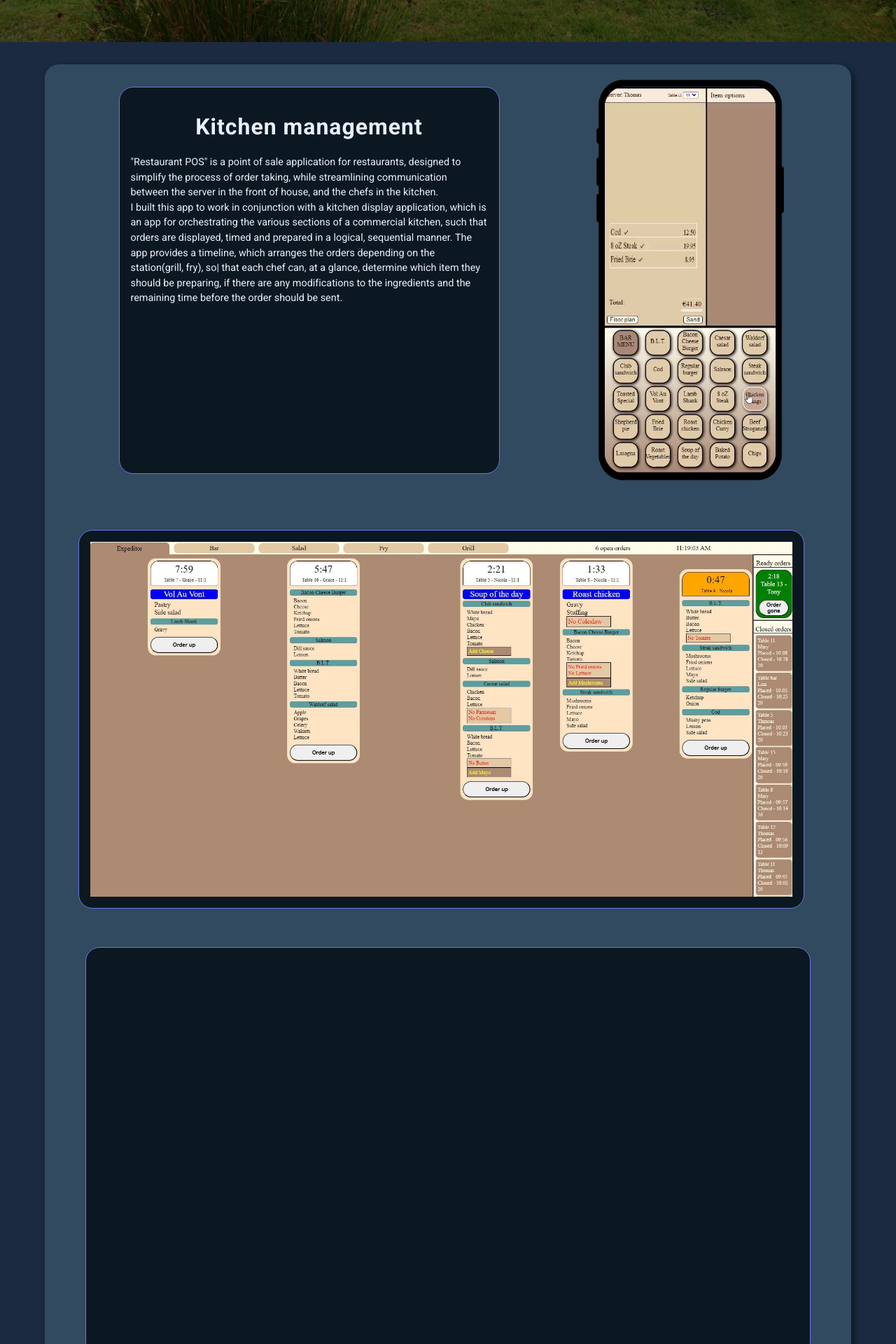
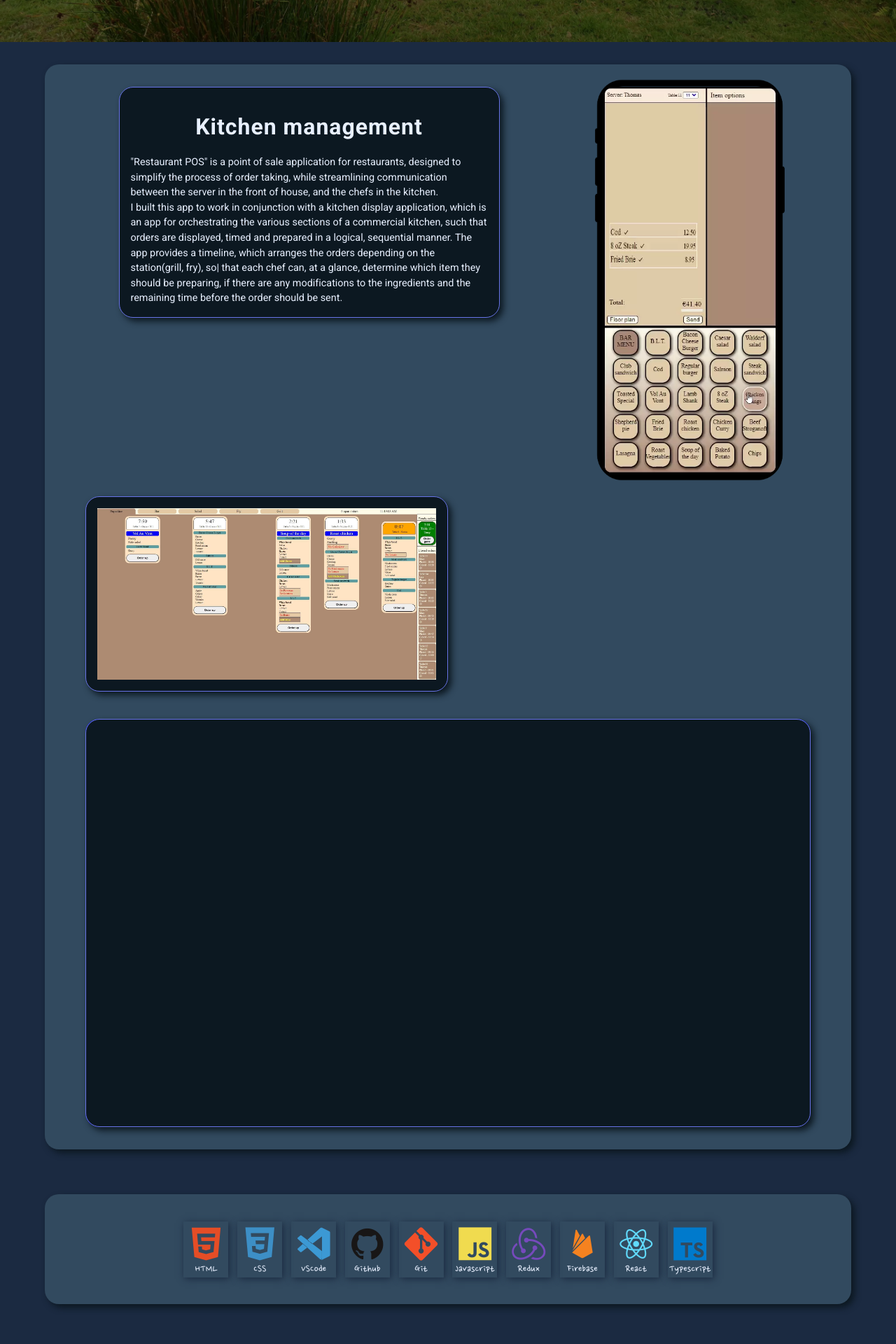
Before and after one commit to John-Paul-Larkin/portfolioVer2, a React (Vite) app: page / in a window 1280 px wide. Shown: the part 740-2660 px from the top of the page at 70% size. Built offline with nearby package versions, Linux system fonts and the light colour scheme.

Commit message:
youtube component

```diff
--- a/src/Components/Projects/Projects.css
+++ b/src/Components/Projects/Projects.css
@@ -24,35 +24,22 @@
   font-size: 0.9rem;
   display: inline-block;
   background-color: var(--clr-one);
-  /* max-width: 500px; */
-  /* min-width: 300px; */
-  /* width: 90%; */
-  /* height: fit-content; */
-  /* position: relative;
-  top: 3rem;
-  left: 3rem; */
   border-radius: 20px;
-  /* margin: 1rem; */
   z-index: 2;
   opacity: 0.85;
   border: 1px solid var(--clr-four);
-
 }
 
-.pos-move {
+.pos-wrapper {
   display: inline-block;
-  /* height: 100%; */
-  /* height: 40%; */
   width: 250px;
-  /* margin: 1rem; */
-  /* display:none; */
   position: absolute;
   top: 20%;
   z-index: 1;
   filter: brightness(40%);
 }
 
-.pos-move img {
+.pos-wrapper img {
   border-radius: 14px;
 }
 
@@ -61,99 +48,60 @@
   display: none;
 }
 
-.player-wrapper {
-  position: relative;
-  padding-top: 56.25%; /* Player ratio: 100 / (1280 / 720) */
-}
-
-.react-player {
-  position: absolute;
-  top: 0;
-  left: 5%;
-  padding: 1rem;
-  border: 1px solid var(--clr-four);
-  background-color: var(--clr-one);
-  border-radius: 20px;
-  z-index: 1;
-  opacity: 0.95;
-}
 
 @media (min-width: 650px) {
   .projects h3 {
   }
 
   .project1 {
-    display: flex;
-    flex-wrap: wrap;
-    /* width: 100%; */
-    /* align-items: center; */
-    /* justify-content: space-around; */
-    /* padding: 1rem; */
-    /* position: relative; */
   }
 
   .project1 .description {
     padding: 1rem;
-    /*
-    font-size: 0.9rem;
-    display: inline-block;
-    background-color: var(--clr-one); */
     max-width: 50%;
-    /* min-width: 300px; */
-    /* width: 90%; */
-    /* height: fit-content; */
-    /* position: relative;
-  top: 3rem;
-  left: 3rem; */
-    /* border-radius: 20px; */
-    /* margin: 1rem; */
-    /* z-index: 2; */
     opacity: 1;
+    height: fit-content;
+    box-shadow: 5px 5px 10px var(--clr-one);
   }
 
-  .pos-move {
-    /* display: inline-block; */
+  .pos-wrapper {
     position: relative;
     filter: none;
-    /* height: 100%; */
-    /* height: 40%; */
-    /* width: 250px; */
-    /* margin: 1rem; */
-    /* display:none; */
-    /* top: 20%; */
     /* z-index: 1; */
-    /* height: 700px; */
+  }
+
+  .pos-image {
+    position: relative;
+    /* border-radius: 20px; */
     cursor: pointer;
+    z-index: 1;
   }
 
   .phone-outline {
     position: absolute;
     top: -28px;
-    left: -160px;
+    left: -164px;
     display: block;
-    width: 570px;
+    width: 577px;
     height: 608px;
     max-width: none;
+  }
 
+  .kitchen-display-wrapper {
+    width: 90%;
+    margin: 0 auto;
   }
+
   .kitchen-display {
     display: inline-block;
-    width: 90%;
-    margin: 3rem;
     background-color: var(--clr-one);
     border-radius: 20px;
     padding: 1rem;
     border: 1px solid var(--clr-four);
     cursor: pointer;
-  }
-
-  .kitchen-display {
-
+    width: 50%;
+    box-shadow: 5px 5px 10px var(--clr-one);
   }
 
 
-
-  .react-player {
-    opacity: 1;
-  }
 }
--- a/src/Components/Projects/Projects.tsx
+++ b/src/Components/Projects/Projects.tsx
@@ -1,9 +1,9 @@
 import { motion } from "framer-motion";
-import ReactPlayer from "react-player/youtube";
 import kitchenDisplay from "../../Assets/Images/KitchenDisplay.jpg";
 import PhoneBorder from "../../Assets/Images/PhoneBorder.png";
 import posMove from "../../Assets/Images/PosMove.webp";
 import "./Projects.css";
+import YouTube from "./YouTube";
 
 export default function Projects() {
   const initial = {
@@ -47,27 +47,20 @@ export default function Projects() {
               preparing, if there are any modifications to the ingredients and the remaining time before the order should be sent.
             </motion.p>
           </div>
-          <motion.div initial={initialLeft} whileInView={animate} className="pos-move">
+          <motion.div initial={initialLeft} whileInView={animate} className="pos-wrapper">
             <img src={PhoneBorder} className="phone-outline" alt="phone border outline" />
-            <img src={posMove} alt="animated image of the point of sale app in action" />
+            <img className="pos-image" src={posMove} alt="animated image of the point of sale app in action" />
           </motion.div>
         </div>
-        <motion.div initial={initialLeft} whileInView={animate} className="kitchen-display">
-          <img src={kitchenDisplay} alt="" />
-        </motion.div>
+        <div className="kitchen-display-wrapper">
+          <motion.div initial={initialLeft} whileInView={animate} className="kitchen-display">
+            <img src={kitchenDisplay} alt="" />
+          </motion.div>
+        </div>
 
-        <div className="player-wrapper">
-          <ReactPlayer
-            className="react-player"
-            width="90%"
-            height="90%"
-            url="https://www.youtube.com/watch?v=D0f20o1ADF0"
-            // light={true}
-            volume={1}
-            controls={true}
-            muted={true}
-          />
-        </div>
+        <YouTube/>
+
+
       </div>
     </section>
   );
--- /dev/null
+++ b/src/Components/Projects/YouTube.css
@@ -0,0 +1,31 @@
+.player-outer-wrapper {
+  width: 90%;
+  margin: 0 auto;
+  padding: 2rem 0;
+}
+
+.player-wrapper {
+  position: relative;
+  padding-top: 56.25%; /* Player ratio: 100 / (1280 / 720) */
+  background-color: blue;
+  border-radius: 20px;
+}
+
+.react-player {
+  position: absolute;
+  top: 0;
+  left: 0;
+  padding: 1rem;
+  border: 1px solid var(--clr-four);
+  background-color: var(--clr-one);
+  border-radius: 20px;
+  z-index: 1;
+  opacity: 0.95;
+  box-shadow: 5px 5px 10px var(--clr-one);
+}
+
+@media (min-width: 650px) {
+    .react-player {
+        opacity: 1;
+      }
+}
--- /dev/null
+++ b/src/Components/Projects/YouTube.tsx
@@ -0,0 +1,21 @@
+import ReactPlayer from "react-player/youtube";
+import './YouTube.css'
+
+export default function YouTube() {
+  return (
+    <div className="player-outer-wrapper">
+    <div className="player-wrapper">
+      <ReactPlayer
+        className="react-player"
+        width="100%"
+        height="100%"
+        url="https://www.youtube.com/watch?v=D0f20o1ADF0"
+        // light={true}
+        volume={1}
+        controls={true}
+        muted={true}
+      />
+    </div>
+  </div>
+  )
+}
```
